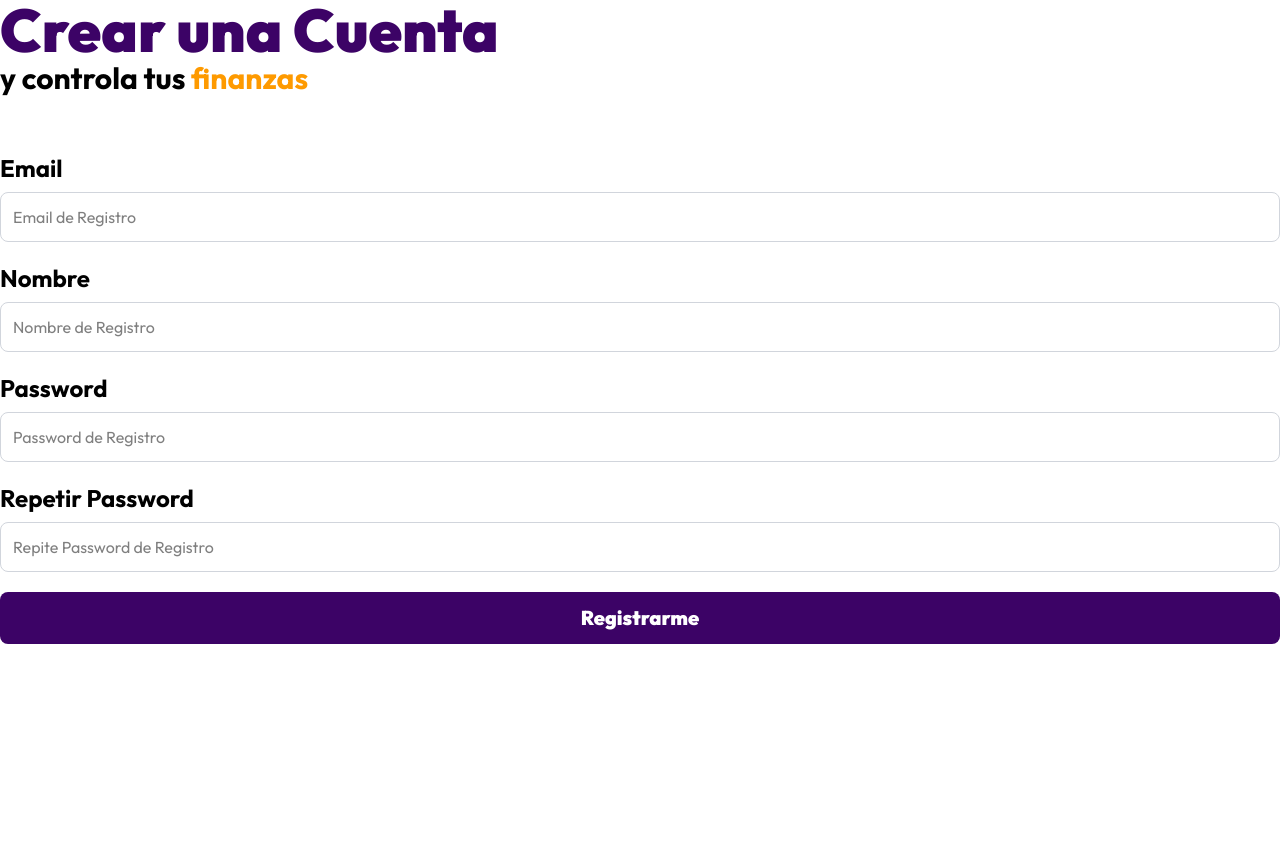
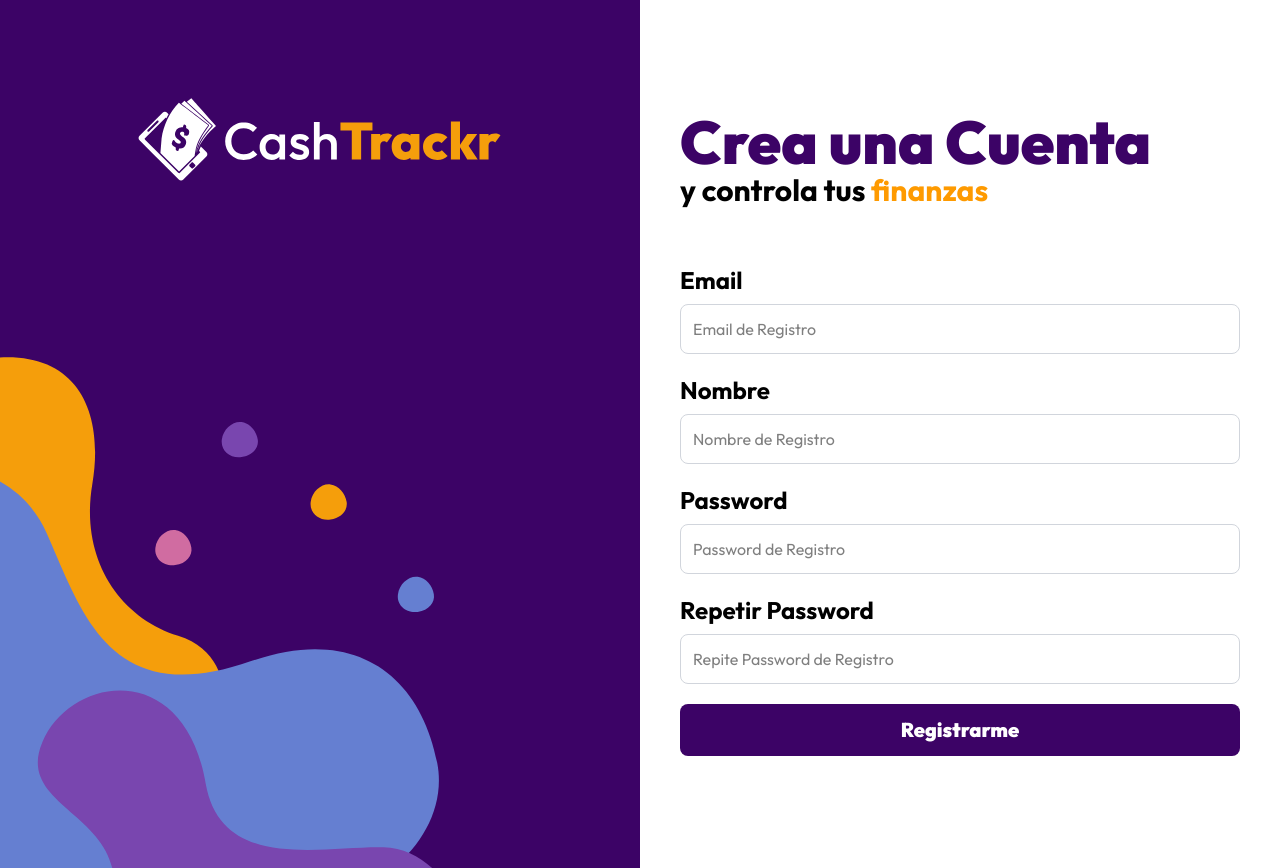
Before and after one commit to HeymerDev/cash-tracker-frontend, a Next.js app: page /auth/register in a window 1280 px wide. Before the commit the page ends 800 px from the top, so only its background shows below. Built offline with nearby package versions, Linux system fonts and the light colour scheme.

Commit message:
add auth layout for its share routs shring styles

```diff
--- /dev/null
+++ b/src/app/auth/layout.tsx
@@ -0,0 +1,22 @@
+import { Logo } from "@/components/logo/Logo";
+
+export default function AuthLayout({
+  children,
+}: Readonly<{
+  children: React.ReactNode;
+}>) {
+  return (
+    <>
+      <aside className="lg:grid lg:grid-cols-2 lg:min-h-screen">
+        <section className="bg-purple-950 flex justify-center lg:bg-auth">
+          <div className="py-10 lg:py-20">
+            <Logo />
+          </div>
+        </section>
+        <section className="p-10 lg:py-28">
+          <div className="max-w-3xl mx-auto">{children}</div>
+        </section>
+      </aside>
+    </>
+  );
+}
--- a/src/app/auth/register/page.tsx
+++ b/src/app/auth/register/page.tsx
@@ -23,7 +23,7 @@ export const metadata: Metadata = {
 const RegisterPage = () => {
   return (
     <>
-      <h1 className="font-black text-6xl text-purple-950">Crear una Cuenta</h1>
+      <h1 className="font-black text-6xl text-purple-950">Crea una Cuenta</h1>
       <p className="text-3xl font-bold">
         y controla tus <span className="text-amber-500">finanzas</span>
       </p>
--- a/src/app/layout.tsx
+++ b/src/app/layout.tsx
@@ -7,8 +7,9 @@ const outfit = Outfit({
 });
 
 export const metadata: Metadata = {
-  title: "Create Next App",
-  description: "Generated by create next app",
+  title: "CashTracker - Controla tus finanzas personales de manera eficiente",
+  description:
+    "CashTracker es una aplicación de finanzas personales que te ayuda a controlar tus gastos, crear presupuestos y tomar decisiones financieras inteligentes. Con CashTracker, puedes gestionar tus finanzas de manera eficiente y alcanzar tus objetivos financieros.",
 };
 
 export default function RootLayout({
--- a/src/app/page.tsx
+++ b/src/app/page.tsx
@@ -1,5 +1,3 @@
-import Image from "next/image";
-
 export default function Home() {
   return <h2 className="text-3xl">Hola Mundo</h2>;
 }
```
